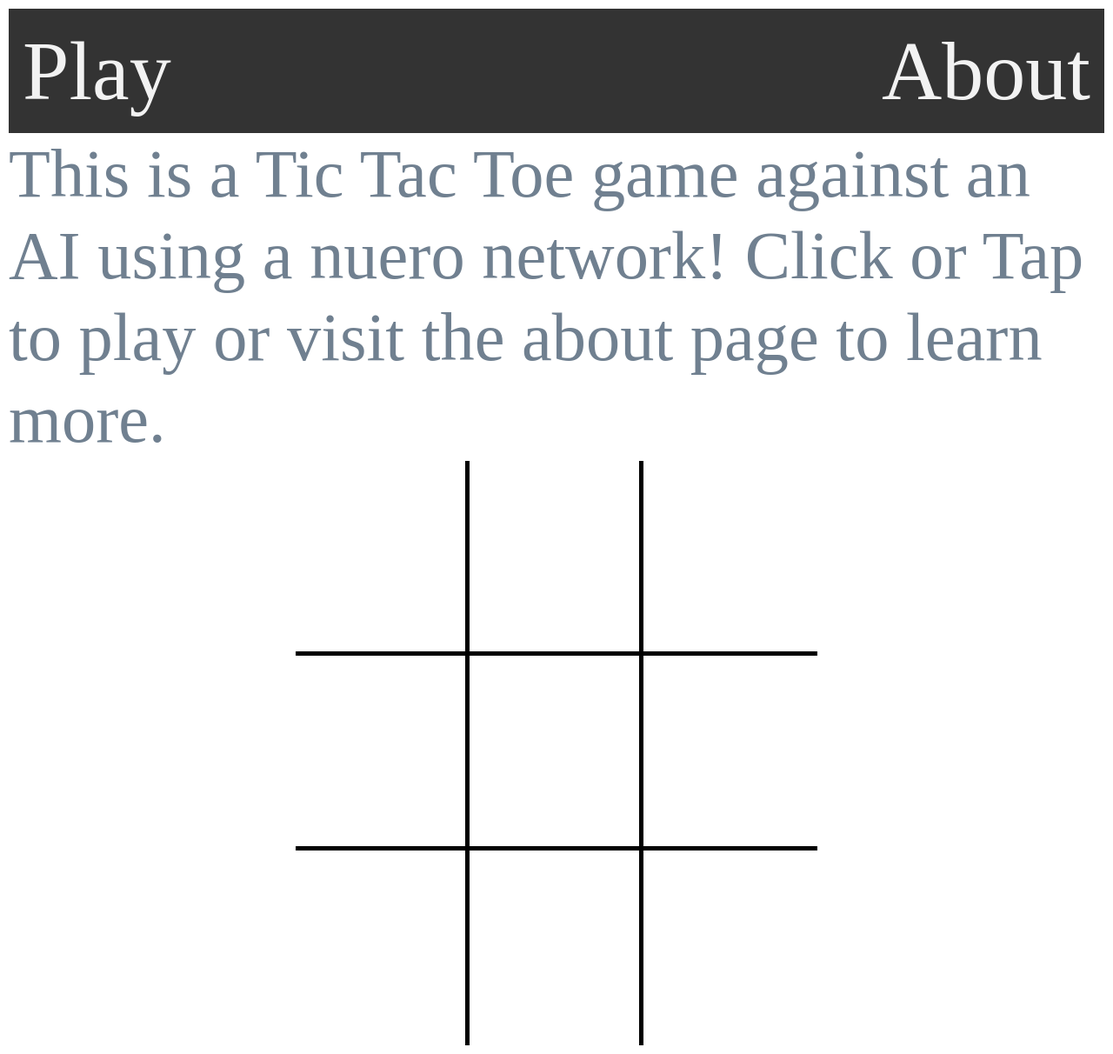
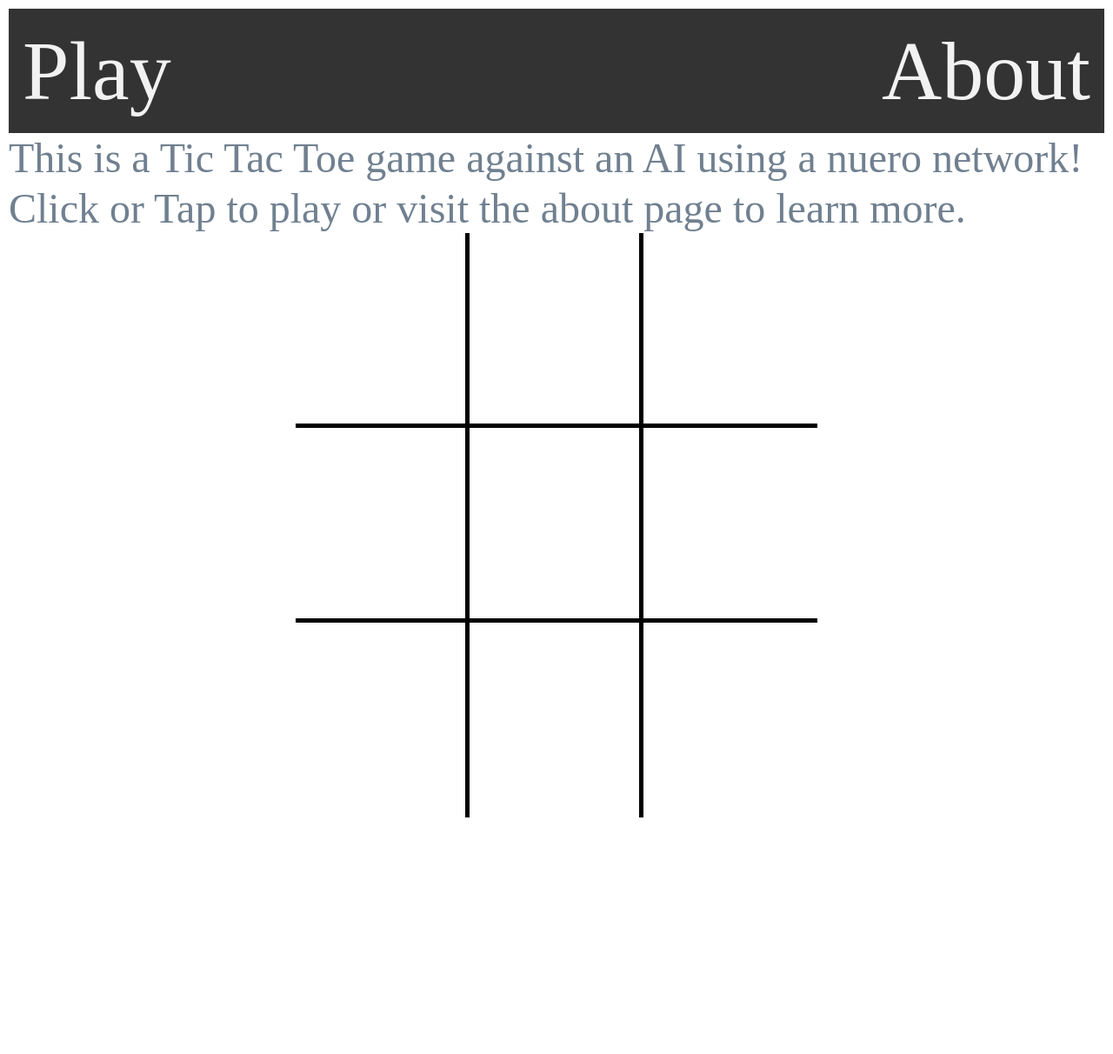
Before and after one commit to ESCAE/tic-tac-toe-frontend, a Flask app: page / in a window 1280 px wide. Shown: the whole page at 87% size. After the commit the page ends 940 px from the top, so only its background shows below. Run offline with Flask 2, Linux system fonts and the light colour scheme; some libraries are stand-ins or nearby versions.

Commit message:
some style changes

```diff
--- a/src/static/css/main.css
+++ b/src/static/css/main.css
@@ -1,6 +1,6 @@
 body {
   color: slategray;
-  font-family: 'Abril Fatface';
+  font-family: 'Sans Serif';
   line-height: 1.2;
 }
 
@@ -14,7 +14,7 @@ body {
 
 .headline {
   margin: 0;
-  font-size: calc(3vw + 3vh + 2vmin);
+  font-size: 3em;
   /* See:
    * https://codepen.io/CrocoDillon/pen/jgmwt
    * For some math behind this
--- a/src/tictac.py
+++ b/src/tictac.py
@@ -14,8 +14,11 @@ app.config['AWS_ACCESS_KEY_ID'] = os.environ.get('AWS_ACCESS_KEY_ID')
 app.config['AWS_SECRET_ACCESS_KEY'] = os.environ.get('AWS_SECRET_ACCESS_KEY')
 app.config['FLASKS3_FORCE_MIMETYPE'] = True
 
-s3 = FlaskS3()
-s3.init_app(app)
+
+# ======== Comment out to use local statics! ========== #
+s3 = FlaskS3()                                          #
+s3.init_app(app)                                        #
+# ===================================================== #
 
 
 @app.route("/")
```
Also changed, not shown: src/static/images/O.png (added), src/static/images/X.png (added), src/static/images/tictac.png (added).
